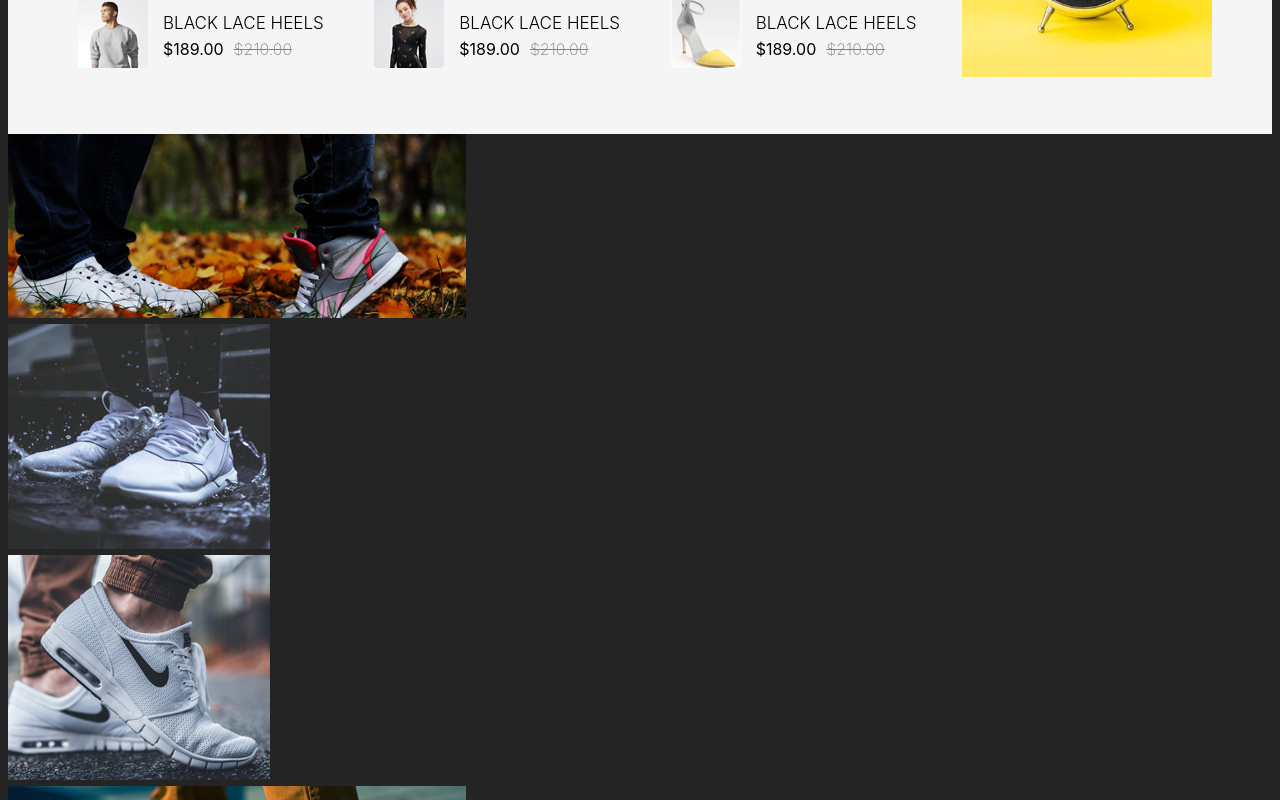
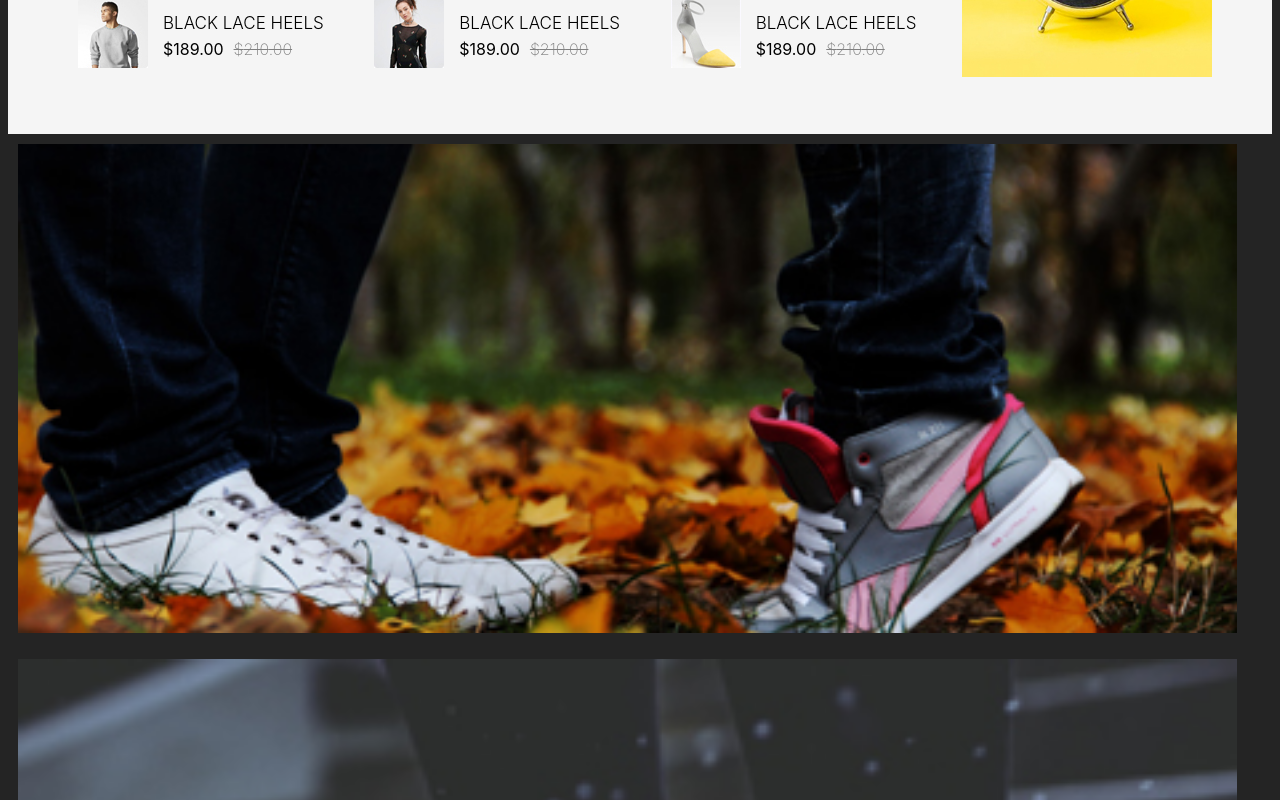
Before and after one commit to BridgetKas/ShoeStore, a React (Vite) app: page / in a window 1280 px wide. Shown: the part 2180-2980 px from the top of the page. Built offline with nearby package versions, Linux system fonts and the light colour scheme.

Commit message:
Added Deals Component

```diff
--- a/src/components/overLayShoes/overlay.jsx
+++ b/src/components/overLayShoes/overlay.jsx
@@ -3,6 +3,7 @@ import photo2 from '../../assets/ShoeGallery/c2.jpg'
 import photo3 from '../../assets/ShoeGallery/c3.jpg'
 import photo4 from '../../assets/ShoeGallery/c4.jpg'
 import photo5 from '../../assets/DealsImages/c5.jpg'
+import styles from './overlay.module.css'
 
 
 function OverlayComp() {
@@ -24,9 +25,9 @@ function OverlayComp() {
     },
   ]
   return (
-    <div>
+    <div className={styles.mainContainer}>
       {photoArr.map((item,index) =>(
-        <div key={index}><img src={item.photo}/></div>
+        <div key={index} className={styles.imageContainer}><img src={item.photo}/></div>
       ))}
     </div>
   )
--- /dev/null
+++ b/src/components/overLayShoes/overlay.module.css
@@ -0,0 +1,27 @@
+.mainContainer {
+    display:flex;
+    flex-direction:column;
+    align-items:center;
+    justify-content: center;
+    gap:20px;
+    padding:10px;
+    width:95%;
+}
+
+.imageContainer {
+    width:100%;
+}
+
+
+.imageContainer img {
+    max-width:100%;
+    width:100%;
+}
+
+
+@media (min-width:575px) {
+    .mainContainer {
+        width:98%;
+    }
+
+}
```
Also changed, not shown: src/components/overLayShoes/overlay.css (deleted).
